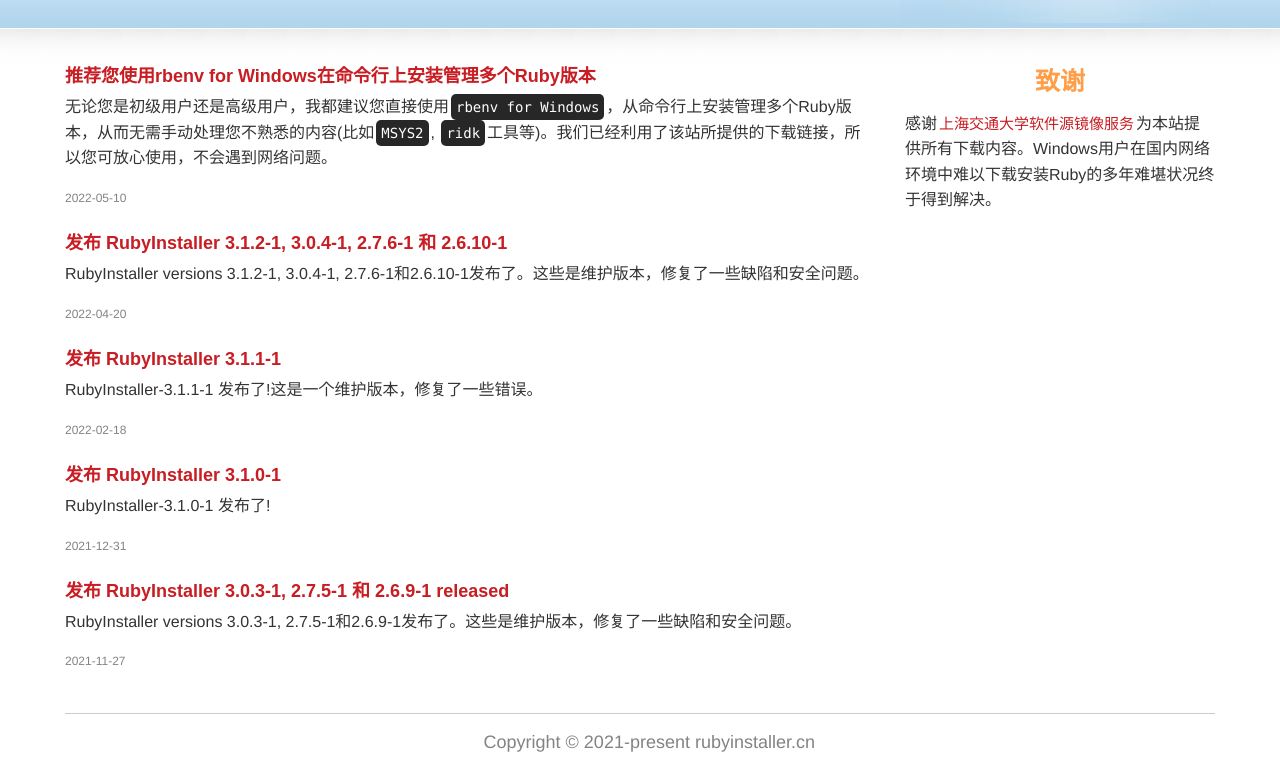
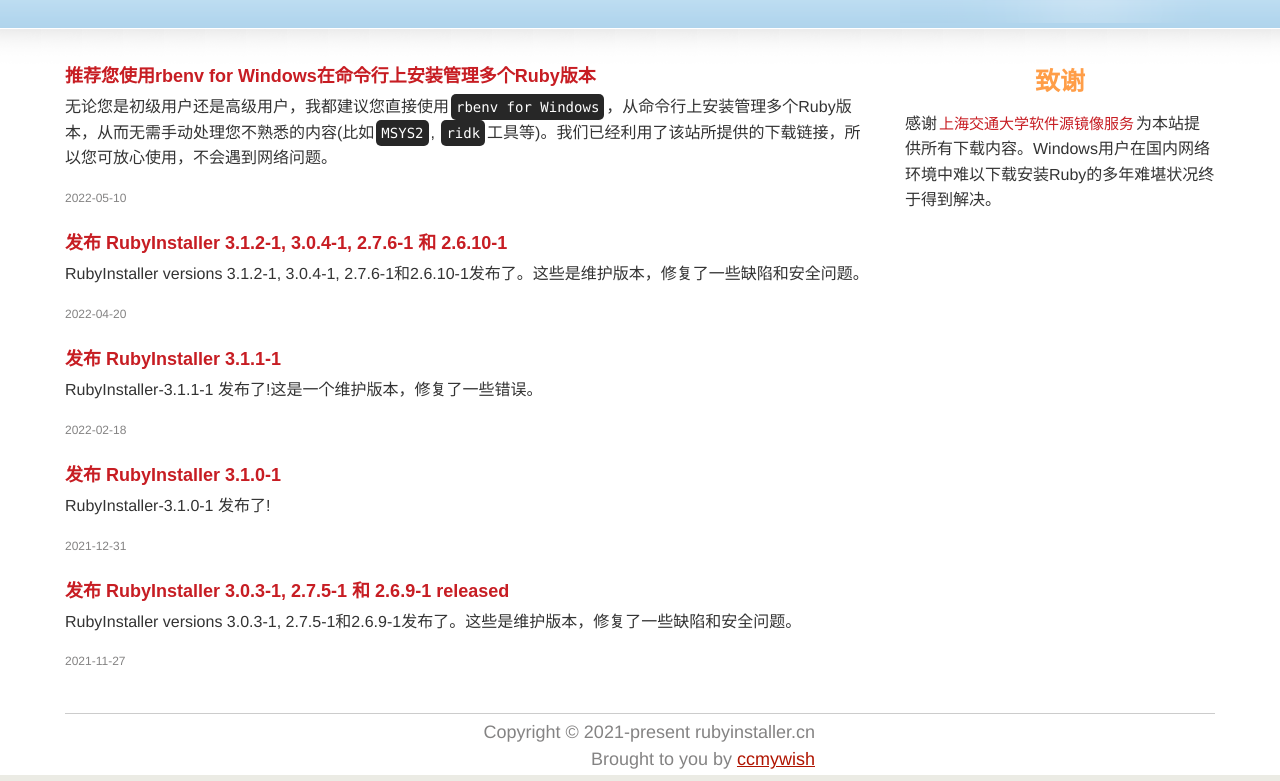
Before and after one commit to ccmywish/RubyInstaller.cn, a Jekyll site: the page built from index.md, in a window 1280 px wide. Shown: the part 320-1101 px from the top of the page. Built offline with Jekyll 4.4.1, drawn with Linux system fonts in a browser that asks for light colours.

Commit message:
Better footer

```diff
--- a/_includes/footer.html
+++ b/_includes/footer.html
@@ -2,6 +2,9 @@
   <div id="copyright" class="span-19 last">
     <ul>
       <li>Copyright © 2021-present rubyinstaller.cn</li>
+      <li>Brought to you by
+        <a href="https://github.com/ccmywish">ccmywish</a>
+      </li>
     </ul>
   </div>
 </div>
--- a/styles/site.css
+++ b/styles/site.css
@@ -451,8 +451,8 @@ div#download{
 
 div#footer {
         border-top: 1px solid #ccc;
-        padding-top: 15px;
-        padding-bottom: 25px;
+        padding-top: 5px;
+        padding-bottom: 2px;
 }
 div#footer ul, div#footer ul li {
         list-style: none;
@@ -460,11 +460,12 @@ div#footer ul, div#footer ul li {
         margin: 0;
 }
 div#footer a, div#footer a:visited {
-        color: #848383;
+        color: #b01401;
+        /* color: #848383; */
         text-decoration: underline;
 }
 div#footer a:hover {
-        color: #000;
+        color: #dd001b;
         text-decoration: underline;
 }
 div#copyright {
```
